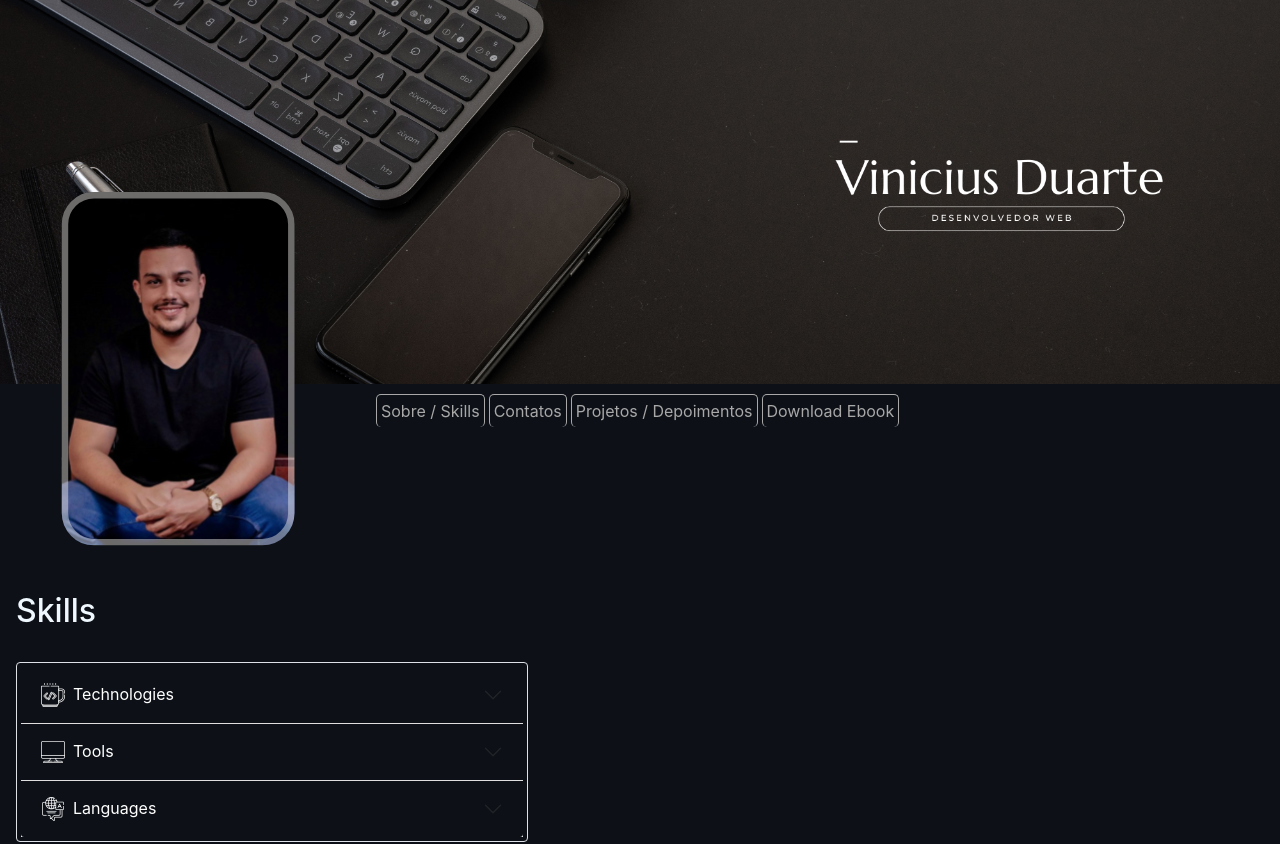
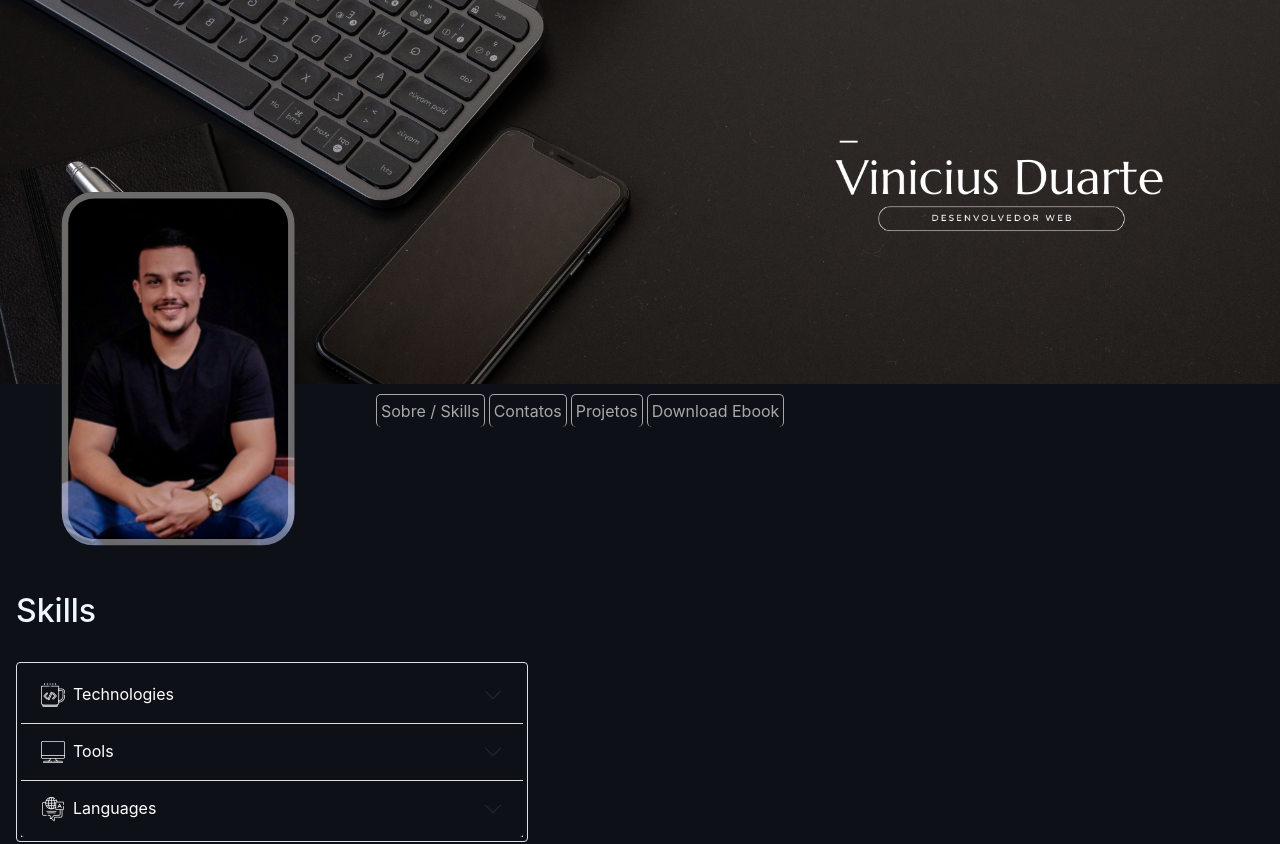
Before and after one commit to francovinicius/Vinicius-duarte, a React (Create React App) app: page / in a window 1280 px wide. Shown: the top 844 px of the page. Built offline with nearby package versions, Linux system fonts and the light colour scheme.

Commit message:
alt ancor txt

```diff
--- a/src/Components/Banner/index.js
+++ b/src/Components/Banner/index.js
@@ -14,7 +14,7 @@ export default function Banner() {
 
                     <a className="navgation" aria-current="page" href="/">Sobre / Skills</a>
                     <a className="navgation" aria-current="page" href="/contact">Contatos</a>
-                    <a className="navgation" aria-current="page" href="/projects">Projetos / Depoimentos</a>
+                    <a className="navgation" aria-current="page" href="/projects">Projetos</a>
                     <a className="navgation" aria-current="page" href="/ebook">Download Ebook</a>
 
                 </div>
```
